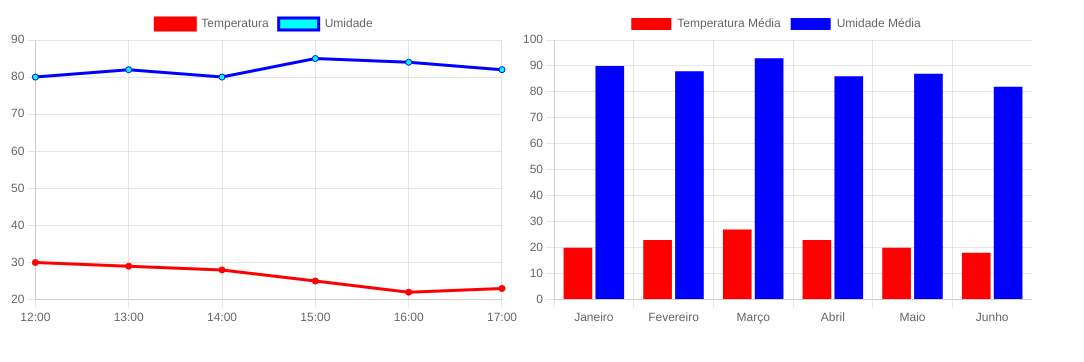
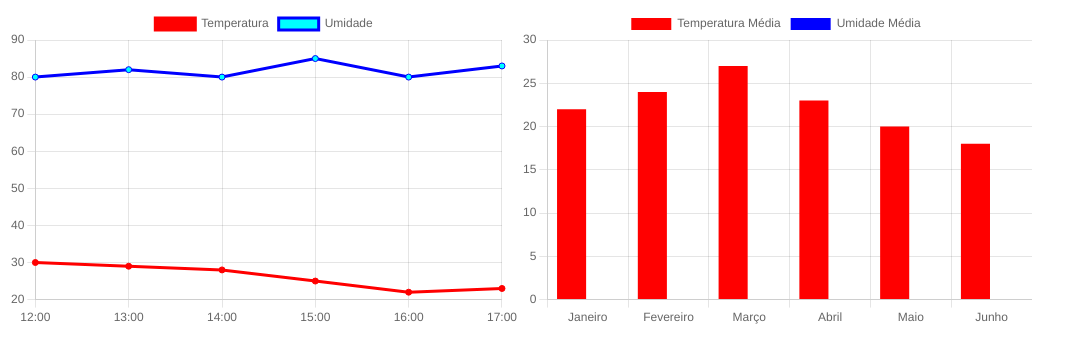
Before and after one commit to ErickYuta/Atividade-ChartJS, a plain HTML site: page index.html in a window 1280 px wide. Shown: the whole page, without its empty margins (0-1084 px from the left). Drawn offline with nearby package versions, Linux system fonts and the light colour scheme.

Commit message:
Ajustando valores

```diff
--- a/index.html
+++ b/index.html
@@ -49,7 +49,7 @@
             label: 'Umidade',
             backgroundColor: 'rgb(0,255,255)',
             borderColor: 'rgb(0,0,255)',
-            data: [80, 82, 80, 85, 84, 82],
+            data: [80, 82, 80, 85, 80, 83],
         }
         ]
     };
@@ -60,13 +60,12 @@
             label: 'Temperatura Média',
             backgroundColor: 'rgb(255, 0, 0)',
             borderColor: 'rgb(255, 0, 0)',
-            data: [20, 23,27,23,20,18],
+            data: [22, 24,27,23,20,18],
         },
         {
             label: 'Umidade Média',
             backgroundColor: 'rgb(0,0,255)',
             borderColor: 'rgb(0,0,255)',
-            data: [90,88,93,86,87,82],
         }
         ]
     };
```
